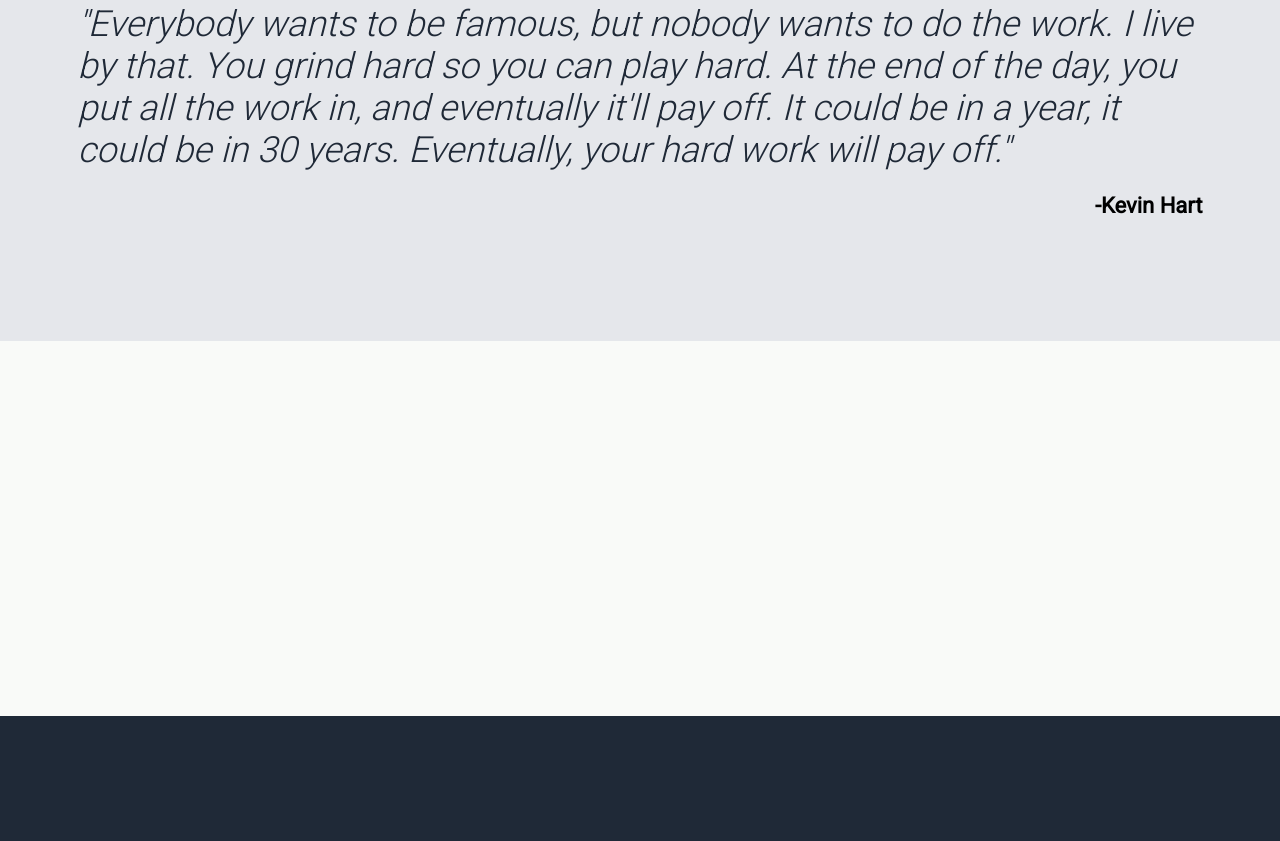
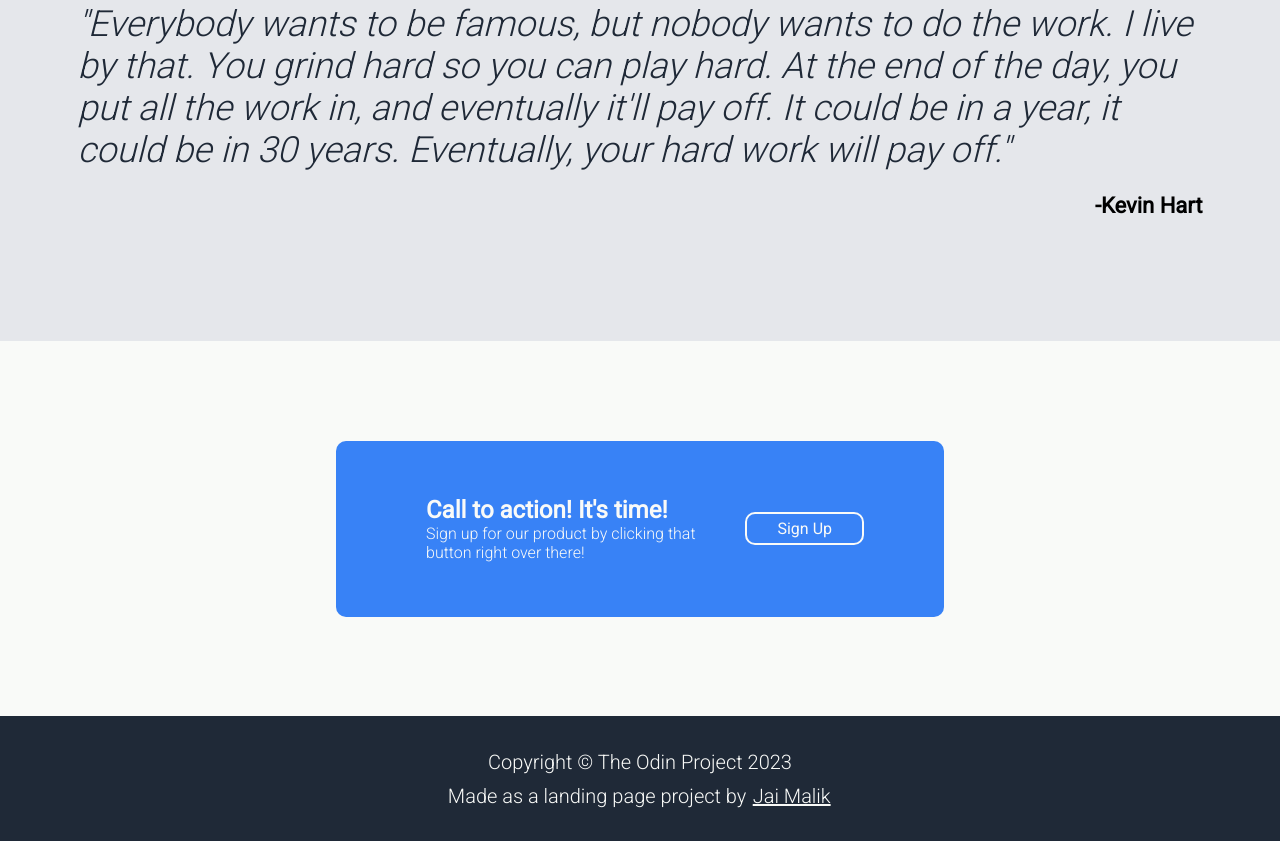
Before and after one commit to jmalik6209/odin-landing-page, a plain HTML site: page index.html in a window 1280 px wide. Shown: the part 1109-1950 px from the top of the page. Drawn offline with Linux system fonts and the light colour scheme.

Commit message:
Design action section & footer

```diff
--- a/index.html
+++ b/index.html
@@ -86,10 +86,22 @@
             <div class="cred-container">
                 <p id="quotecred">-Kevin Hart</p>
             </div>
-
         </div>
     </div>
-    <div id="action-section"></div>
-    <div id="footer-section"></div>
+    <div id="action-section" class="section">
+        <div class="actioncontainer wrapper">
+            <div class="actiontext">
+                <p id="actionheader">Call to action! It's time!</p>
+                <p id="actiondescription">Sign up for our product by clicking that button right over there!</p>
+            </div>
+            <div class="actionbutton">
+                <a href="" target="_blank_">Sign Up</a>
+            </div>
+        </div>
+    </div>
+<footer>
+    <p>Copyright © The Odin Project 2023</p>
+    <p>Made as a landing page project by <a href="https://github.com/jmalik6209" target="_blank_">Jai Malik</a></p>
+</footer>
 </body>
 </html>
--- a/styles.css
+++ b/styles.css
@@ -30,12 +30,40 @@ body{
     background-color: #F9FAF8;
     width: 100%;
     height: 375px;
+    overflow: auto;
 }
 
-#footer-section{
+footer{
     background-color: #1F2937;
     width: 100%;
     height: 125px;
+    display: flex;
+    flex-direction: column;
+    align-items: center;
+    justify-content: center;
+}
+
+footer p{
+    margin:0px;
+    padding: 5px;
+}
+
+footer a{
+    padding: 1.5px;
+    border-radius: 5px;
+}
+
+footer p, footer a{
+    font-size: 20px;
+    font-weight: 300;
+    color: #F9FAF8;
+}
+
+
+footer a:hover{
+    color:#1F2937;
+    background-color: #F9FAF8;
+
 }
 
 .section{
@@ -183,3 +211,58 @@ body{
     font-size: 22px;
     justify-content: flex-end;
 }
+
+.actioncontainer{
+    display: flex;
+    padding: 45px 80px 45px 80px;
+    background-color: #3882f6;
+    color: #F9FAF8;
+    border-radius: 10px;
+    align-items: center;
+    justify-content: space-between;
+    width: 35%;
+}
+
+.actiontext{
+    display: flex;
+    flex-direction: column;
+    padding: 10px;
+    flex-shrink: 1
+}
+
+#actionheader{
+    margin:0px;
+    padding: 0px;
+    font-weight: bold;
+    font-size: 24px;
+}
+
+#actiondescription{
+    margin:0px;
+    padding: 0px;
+    font-weight: 300;
+}
+
+.actionbutton{
+    flex-shrink: 0;
+
+}
+
+.actionbutton a{
+    color:#F9FAF8;
+    text-decoration: none;
+    text-align: center;
+    padding-top: 5px;
+    padding-bottom: 5px;
+    padding-left: 30px;
+    padding-right: 30px;
+    border-radius: 10px;
+    border: 2px solid #F9FAF8;
+    border-radius: 10px;
+}
+
+.actionbutton a:hover{
+    color:#3882f6;
+    background-color: #F9FAF8;
+    border: 2px solid #3882f6;
+}
```
